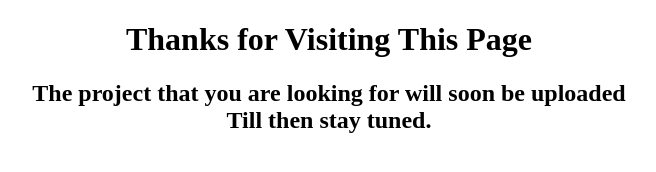
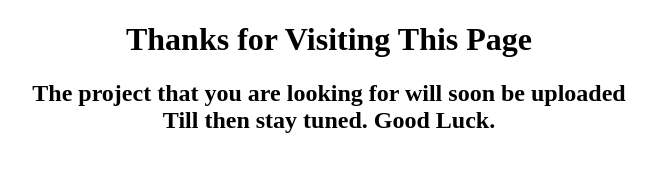
Before and after one commit to hitman-samrath/Portfolio-Website1, a plain HTML site: page new.html in a window 1280 px wide. Shown: the whole page, without its empty margins (311-967 px from the left). Drawn offline with Linux system fonts and the light colour scheme.

Commit message:
Update new.html

```diff
--- a/new.html
+++ b/new.html
@@ -8,6 +8,6 @@
 </head>
 <body>
     <center><h1><b>Thanks for Visiting This Page</b></h1></center>
-<center><h2>The project that you are looking for will soon be uploaded<br>Till then stay tuned.</h2></center>
+<center><h2>The project that you are looking for will soon be uploaded<br>Till then stay tuned. Good Luck.</h2></center>
 </body>
 </html>
```
